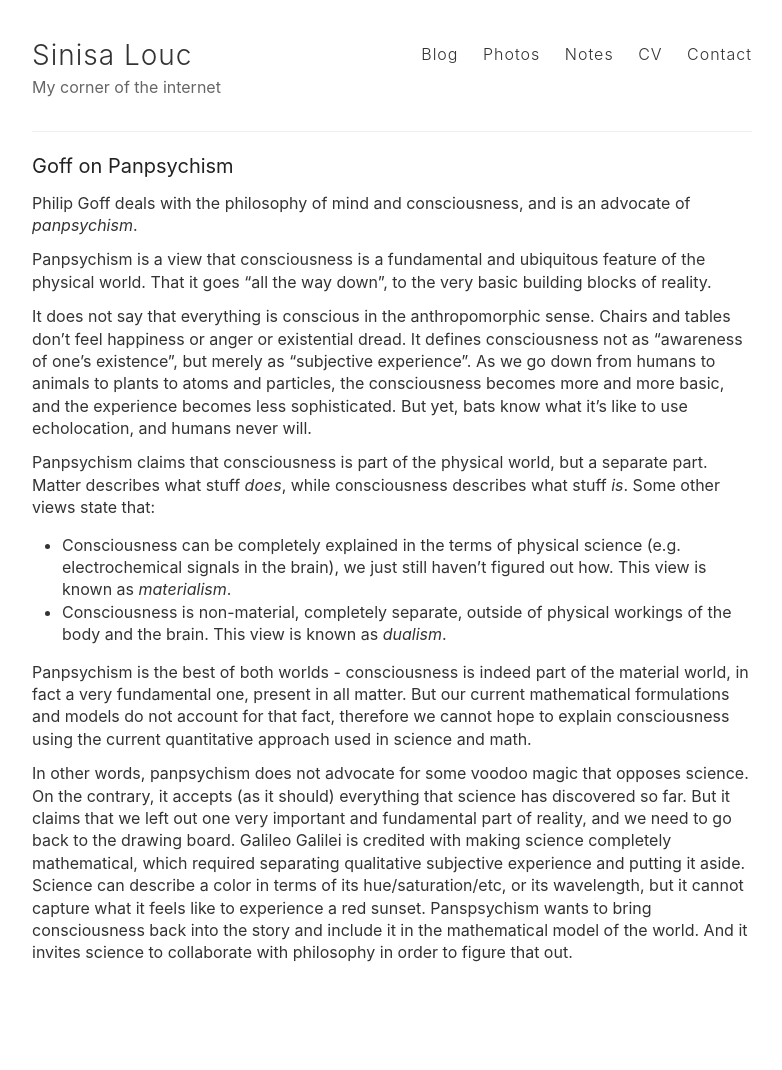
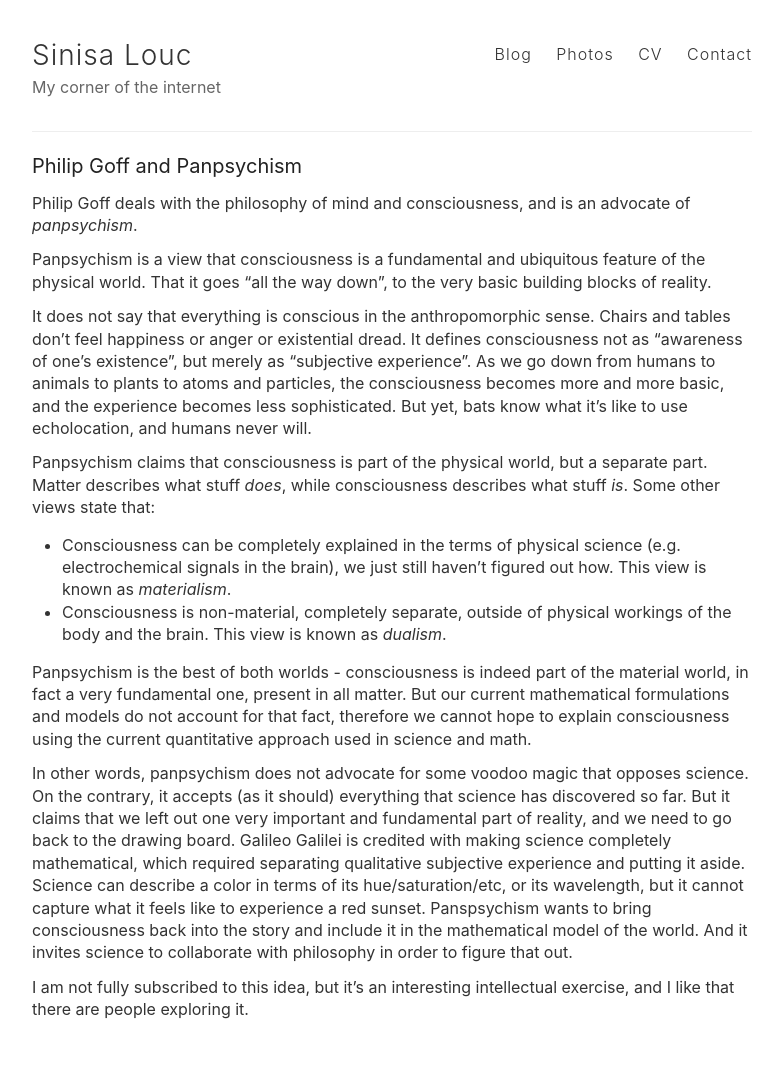
Before and after one commit to slouc/slouc.github.io, a Jekyll site: the page built from _posts/blog/2025-04-10-Goff.md, in a window 1280 px wide. Shown: the whole page, without its empty margins (248-1030 px from the left). Built offline with Jekyll 4.4.1, drawn with Linux system fonts in a browser that asks for light colours; before the commit the page ends 1014 px from its top, so only the background shows below that.

Commit message:
notes -> blog

```diff
--- a/_layouts/default.html
+++ b/_layouts/default.html
@@ -41,7 +41,6 @@
           <nav>
             <a href="{{ site.baseurl }}/blog">Blog</a>
             <a href="{{ site.baseurl }}/photos">Photos</a>
-            <a href="{{ site.baseurl }}/notes">Notes</a>
             <a href="{{ site.baseurl }}/files/CV.pdf">CV</a>
             <a href="{{ site.baseurl }}/contact">Contact</a>
           </nav>
--- a/_posts/notes/2024-04-10-Goff.md
+++ b/_posts/blog/2025-04-10-Goff.md
@@ -1,6 +1,6 @@
 ---
 layout: post
-title: Goff on Panpsychism
+title: Philip Goff and Panpsychism
 ---
 
 Philip Goff deals with the philosophy of mind and consciousness, and is an advocate of *panpsychism*.
@@ -37,3 +37,6 @@
 what it feels like to experience a red sunset. Panspsychism wants to bring consciousness back into the story
 and include it in the mathematical model of the world. And it invites science to
 collaborate with philosophy in order to figure that out.
+
+I am not fully subscribed to this idea, but it's an interesting intellectual exercise, and
+I like that there are people exploring it.
```
Also changed, not shown: _posts/blog/2025-03-24-Decision.md (renamed from _posts/notes/2024-03-24-Hilbert.md, +1 -1 lines), pages/notes.md (deleted, +0 -15 lines), _posts/blog/2025-03-17-Russel.md (renamed from _posts/notes/2024-03-17-Russel.md).
